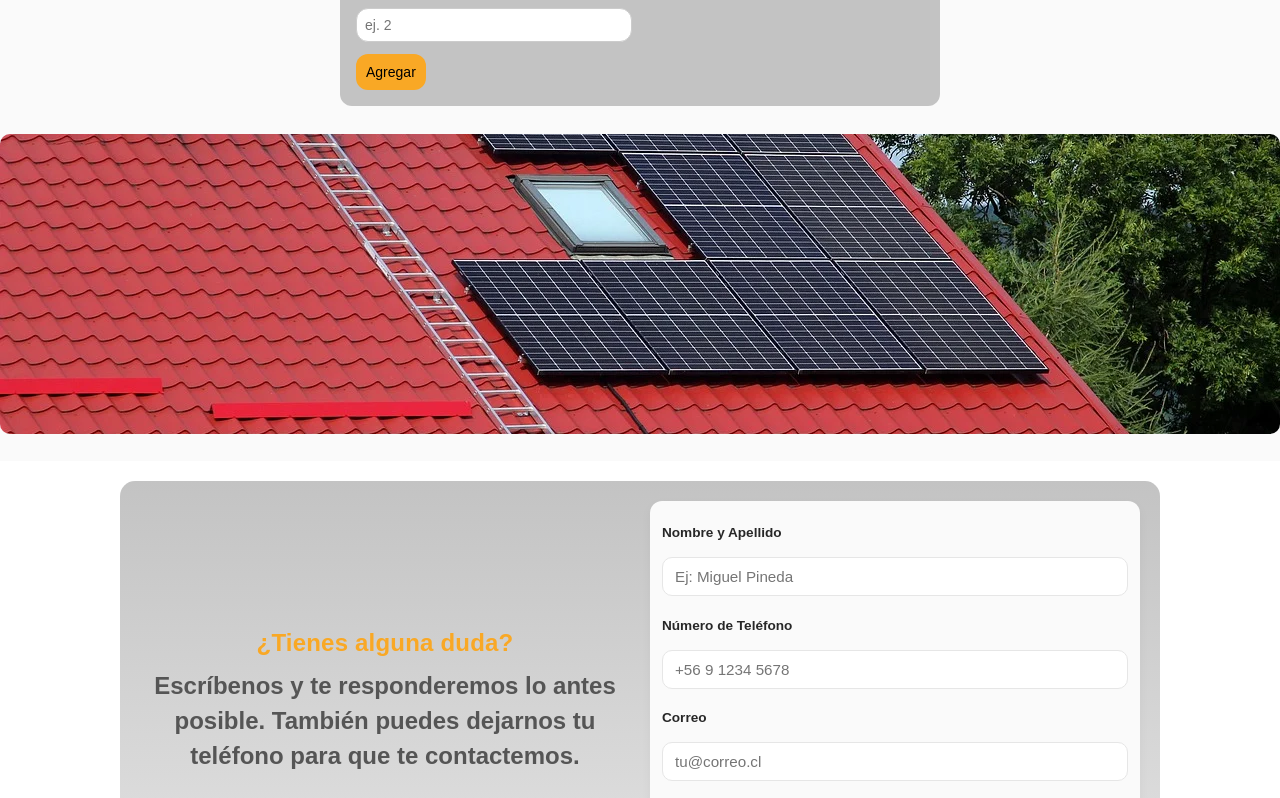
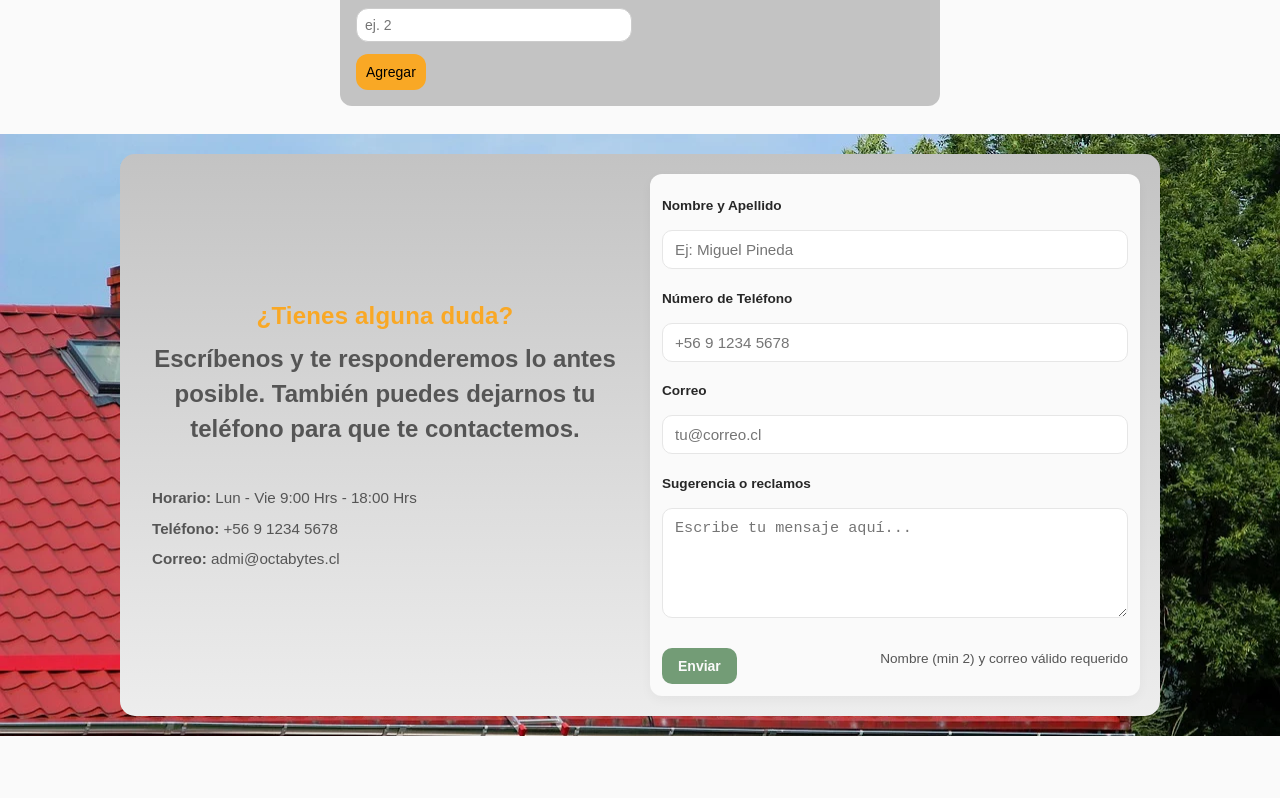
Before and after one commit to ValderramaNico/proyecto-integrador, a React (Vite) app: page /calculadora in a window 1280 px wide. Shown: the part 762-1560 px from the top of the page. Built offline with nearby package versions, Linux system fonts and the light colour scheme.

Commit message:
fix calculator view

```diff
--- a/src/components/Blog/Hero.jsx
+++ b/src/components/Blog/Hero.jsx
@@ -1,5 +1,5 @@
 import styles from "./Hero.module.css";
-import bgImage from "../../assets/images/panel-solar-campo.webp";
+import bgImage from "../../assets/images/paneles-solares.webp";
 
 export default function Hero() {
   return (
--- a/src/components/Calculator/calculator.jsx
+++ b/src/components/Calculator/calculator.jsx
@@ -1,6 +1,7 @@
 // IMPORTS (sin cambios)
 import { useState } from "react";
 import styles from "./Calculator.module.css";
+
 
 //  Importamos react-hot-toast
 import { toast, Toaster } from "react-hot-toast";
--- a/src/components/Calculator/contactForm.jsx
+++ b/src/components/Calculator/contactForm.jsx
@@ -1,6 +1,7 @@
 import { useState } from "react";
 import toast, { Toaster } from "react-hot-toast";
 import styles from "./contactForm.module.css";
+import panelSolar2 from "../../assets/images/paneles-solares-sobre-techo.webp";
 
 export default function ContactForm() {
   const [form, setForm] = useState({
@@ -75,7 +76,7 @@ export default function ContactForm() {
     }
   };
   return (
-    <section className={styles.wrapper} aria-labelledby="contact-title">
+    <section className={`${styles.wrapper} ${styles.bgImage}`} style={{ backgroundImage: `url(${panelSolar2})` }} aria-labelledby="contact-title">
       {/* Componente de react-hot-toast */}
       <Toaster position="top-right" />
       <div className={styles.card}>
--- a/src/views/CalculatorView.jsx
+++ b/src/views/CalculatorView.jsx
@@ -1,14 +1,12 @@
 import Calculator from "../components/Calculator/Calculator";
 import ContactForm from "../components/Calculator/ContactForm";
 import ImageHeader from "../components/Calculator/ImageHeader";
-import ImageBottom from "../components/Calculator/ImageBottom";
 
 const CalculatorView = () => {
   return (
     <div>
       <ImageHeader />
       <Calculator />
-      <ImageBottom />
       <ContactForm />
     </div>
   );
```
